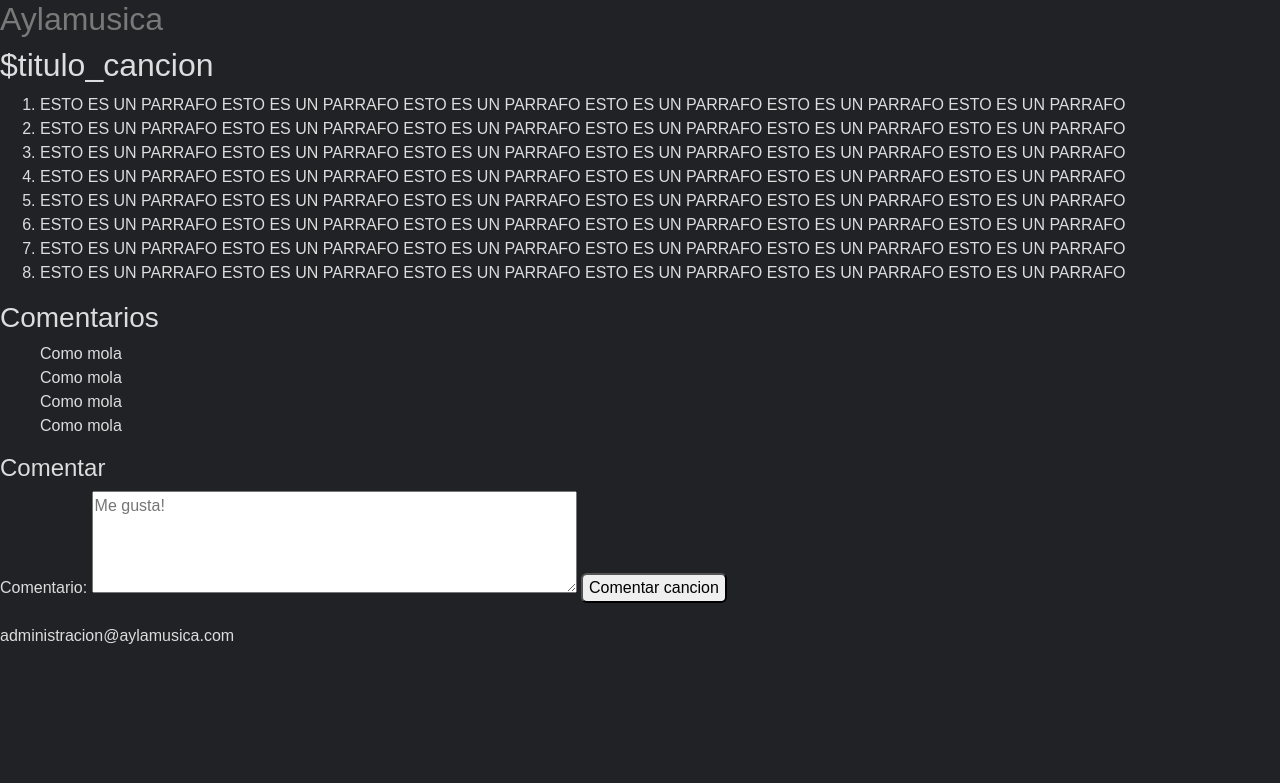
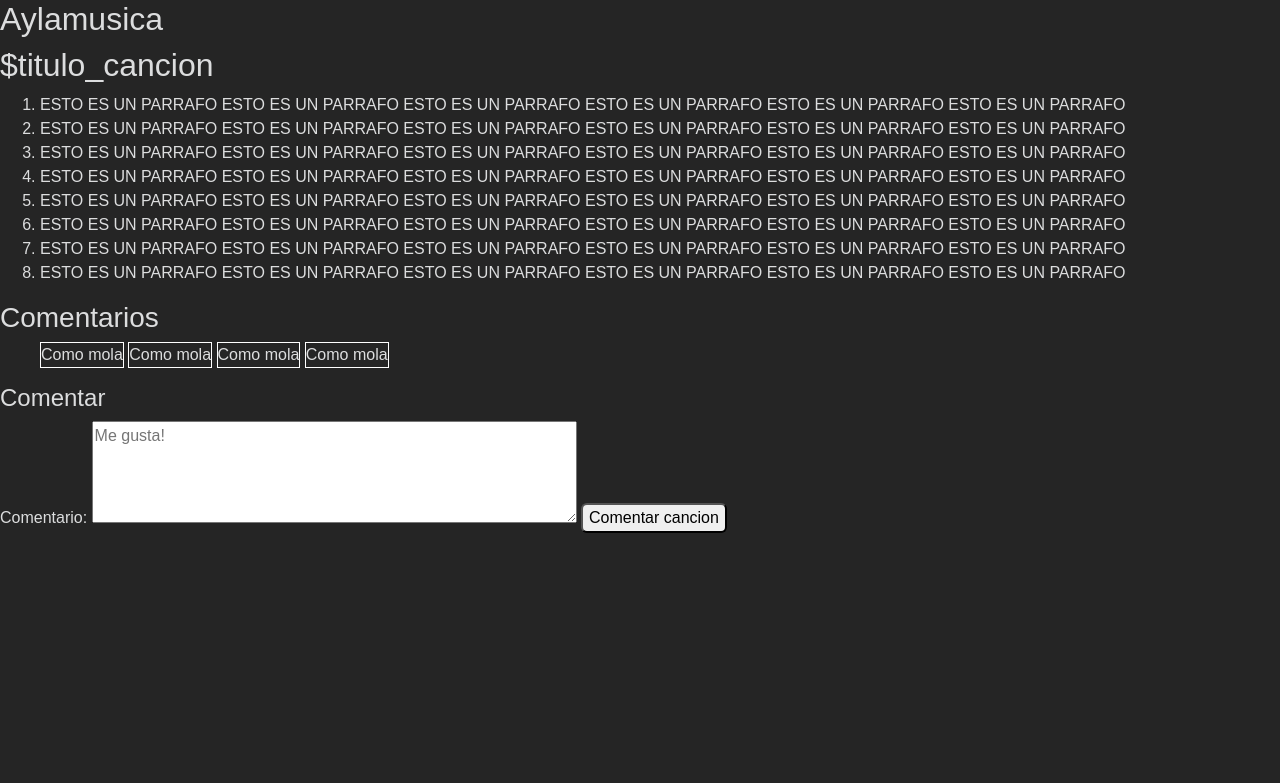
Before and after one commit to minauz/aylamusica, a PHP site: page /pruebas/cancion.html in a window 1280 px wide. Shown: the top 783 px of the page. Run offline with PHP 8.4, Linux system fonts and the light colour scheme.

Commit message:
Arreglando estilos

```diff
--- a/pruebas/cancion.html
+++ b/pruebas/cancion.html
@@ -47,9 +47,6 @@
         <textarea rows="4" cols="50" name="texto_comentario" placeholder="Me gusta!"></textarea>
         <button type="submit" name="boton_comentar">Comentar cancion</button>
     </form>
-    <div class="footer">
-        <p>administracion@aylamusica.com</p>
-    </div>
 </body>
 
 </html>
--- a/vista/css/estilo.css
+++ b/vista/css/estilo.css
@@ -1,6 +1,6 @@
 body {
     font-family: 'Work Sans', sans-serif;
-    background-color: #202225;
+    background-color: #252525;
     color: #dcddde;
 }
 
@@ -12,38 +12,46 @@ button {
     border-radius: 6px;
 }
 
-img.foto_cancion {
-    max-width: 80px;
-    height: auto;
-}
-
-ul li {
-    list-style: none;
-}
-
 a {
-    color: #797979;
+    color: #dcddde;
     text-decoration: none;
     transition: 0.3s;
 }
 
 a:hover {
     color: #797979;
+    opacity: 1;
     text-decoration: none;
-    opacity: 1;
 }
 
 .li_cancion {
-    padding: 8px;
+    padding: 6px;
     margin-bottom: 1%;
-    box-shadow: 1px 1px 5px 1px rgba(255, 255, 255, 0.5);
+    box-shadow: 1px 1px 20px 1px rgba(255, 255, 255, 0.5);
+    border-radius: 5px;
 }
 
-.li_cancion .footer {
+#canciones ul li, #ul_comentarios li {
+    display: inline-block;
+    list-style: none;
+}
+
+img.foto_cancion {
+    max-width: 80px;
+    height: auto;
+}
+
+#ul_comentarios li {
+    border: 1px solid white;
+    list-style: none;
+}
+
+.footer {
+    border-top: white 2px solid;
     position: fixed;
     left: 0;
     bottom: 0;
-    background-color: #483d49;
+    background-color: #242323;
     width: 100%;
     text-align: center;
 }
```
Also changed, not shown: pruebas/index.html (+25 -12 lines).
